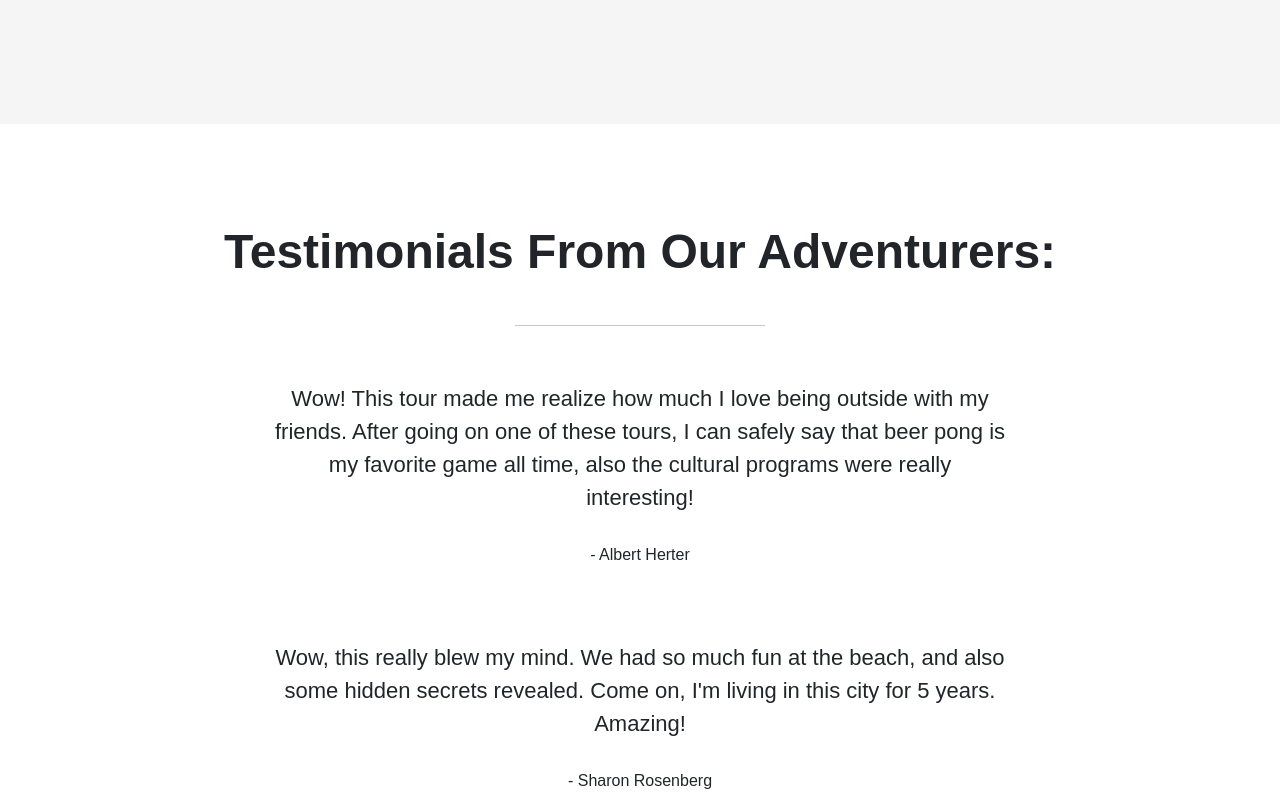
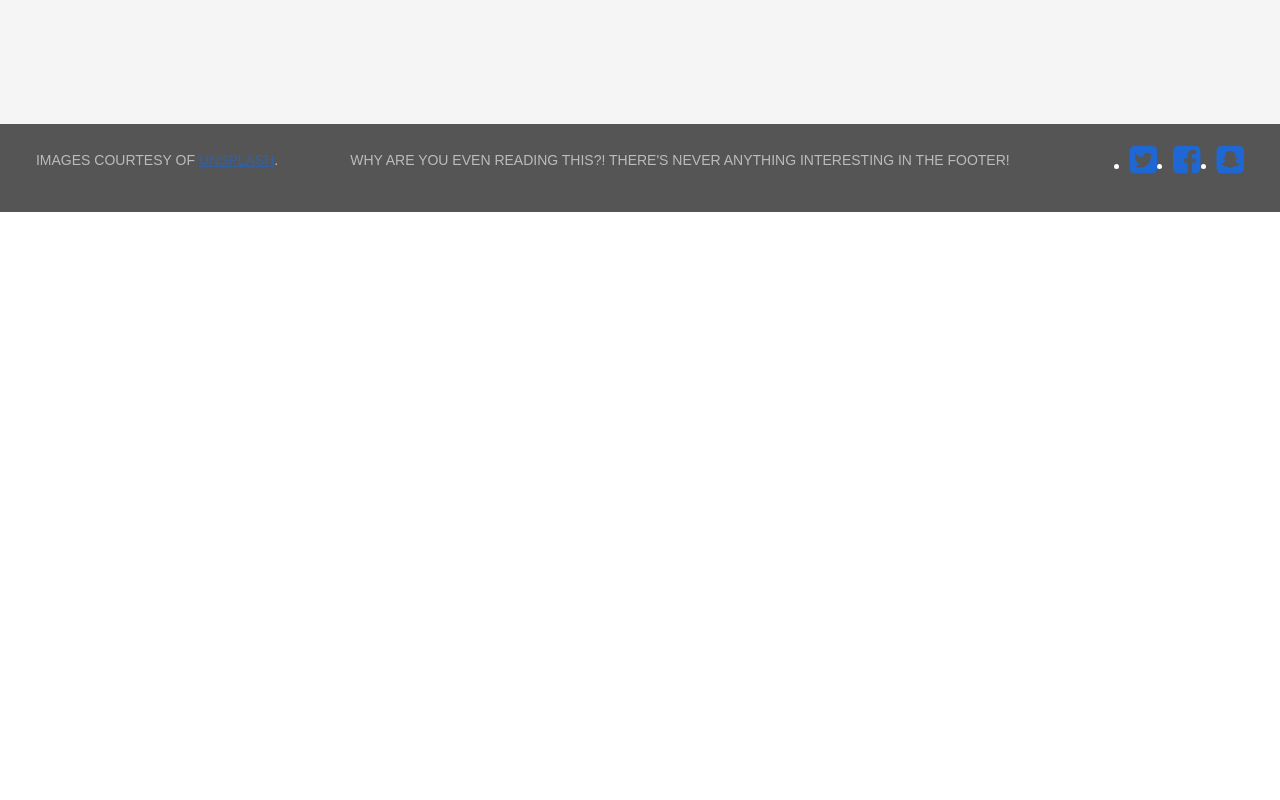
Before and after one commit to MissZamzam/Super-Stay, a React (Create React App) app: page / in a window 1280 px wide. Shown: the part 1920-2720 px from the top of the page. After the commit the page ends 2132 px from the top, so only its background shows below. Built offline with nearby package versions, Linux system fonts and the light colour scheme; a web font is replaced by a local one.

Commit message:
refactor

```diff
--- a/src/components/Home/Home.js
+++ b/src/components/Home/Home.js
@@ -71,7 +71,7 @@ const Home = () => (
     </ul>
   </section>
 
-  <section class="testimonials">
+  {/* <section class="testimonials">
     <h3 class="title">Testimonials from our adventurers:</h3>
     <hr></hr>
     <p class="quote">Wow! This tour made me realize how much I love being outside with my friends. After going on one of these tours, I can safely say that beer pong is my favorite game all time, also the cultural programs were really interesting!</p>
@@ -80,7 +80,7 @@ const Home = () => (
     <p class="author">- Sharon Rosenberg</p>
     <p class="quote">If you want to understand your friends better, head to the mountains. I mean, seriously. It's like sitting next to a campfire and just talk in the sunset, woah. You know? It's like that.</p>
     <p class="author">- Luis Mendoza</p>
-  </section>
+  </section> */}
 
   {/* <section class="contact">
     <h3 class="title">Learn more</h3>
--- a/src/components/MakeupPage/Makeup.css
+++ b/src/components/MakeupPage/Makeup.css
@@ -67,7 +67,7 @@ section {
 }
 
 .box {
-    background-color: rgb(58, 57, 46);
+    background-color: rgb(231, 230, 205);
     border-radius: 10px;
     overflow: hidden;
     display: flex;
```
